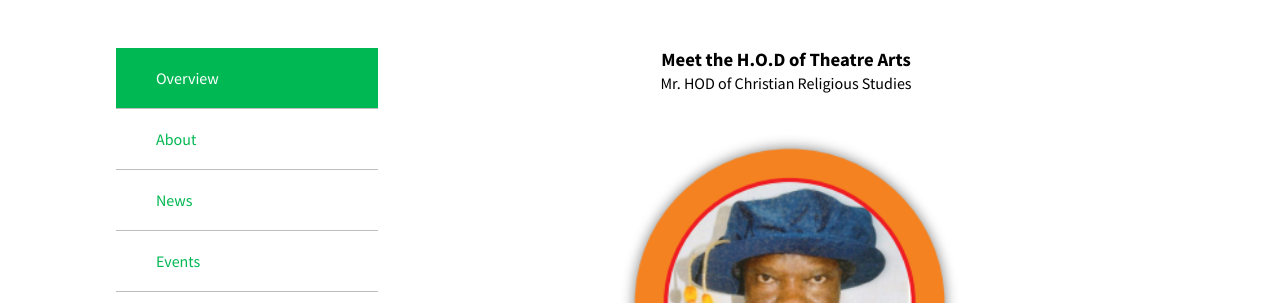
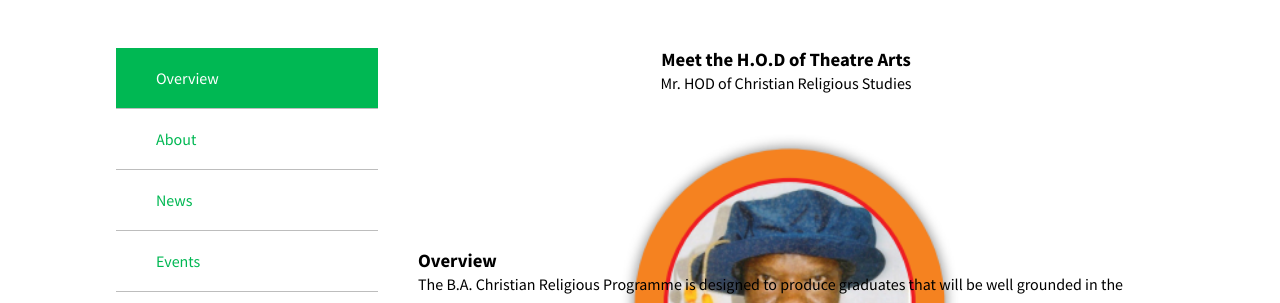
Before and after one commit to atomic-ustadh/unipro, a plain HTML site: page departments/crs.html in a window 1280 px wide. Shown: the part 497-800 px from the top of the page. Drawn offline with nearby package versions, Linux system fonts and the light colour scheme.

Commit message:
Update crs.html

```diff
--- a/departments/crs.html
+++ b/departments/crs.html
@@ -328,7 +328,7 @@
                     <!--  -->
                     <img src="../images/hod-linguistics.png" alt=" bulletin" class="bulletin__card__image" id="imgrespond">
                 </div>
-                <h3 style="margin-top: 20px;"><b style="font-weight: bolder;">Overview</b></h3>
+                <h3 style="margin-top: -230px;"><b style="font-weight: bolder;">Overview</b></h3>
                 <p>The B.A. Christian Religious Programme is designed to produce graduates that will be well grounded in the theory and practice of theatre arts. It is expected that students will be adequately exposed to drama movements and performance techniques, philosophies and worldviews that that have sustained the practice of Theatre Arts through the ages. The programme aims at turning out graduates who will adequately fit into media sector, Public Relations, Art Councils, Theatre Scholarship and professional theatre practice.
                 </p>
             </div>
```
